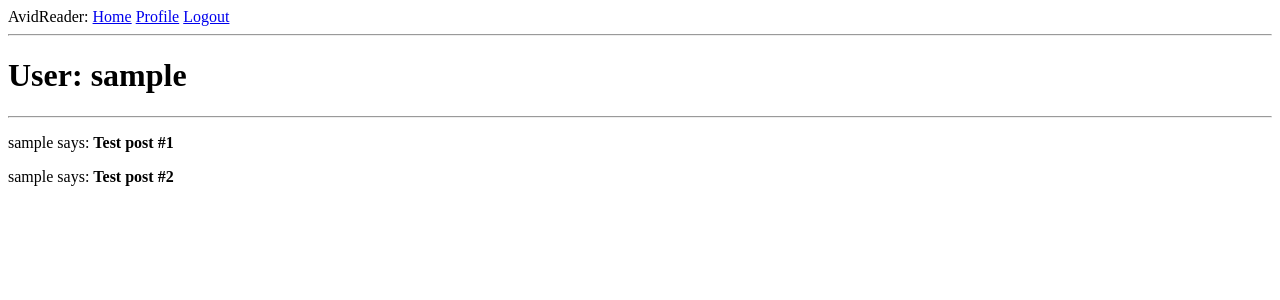
After one commit to ande3674/avidreader, a Flask app: a page that uses app/templates/base.html in a window 1280 px wide. The commit adds this page. Shown: the top 300 px of the page. Run offline with Flask 2, Linux system fonts and the light colour scheme; the visitor is signed in with stand-in values (Sample User, id 1); data comes from the database, SQL or seed files in the repository.

Commit message:
user profile

```diff
--- a/app/routes.py
+++ b/app/routes.py
@@ -8,7 +8,7 @@ from app.models import User
 
 @app.route('/')
 @app.route('/index')
-#@login_required
+@login_required
 def index():
     user = {'username': 'Alexis'}
     posts = [
@@ -61,3 +61,13 @@ def register():
         flash('Congratulations, you are now a registered user!')
         return redirect(url_for('login'))
     return render_template('register.html', title='Register', form=form)
+
+@app.route('/user/<username>')
+@login_required
+def user(username):
+    user = User.query.filter_by(username=username).first_or_404()
+    posts = [
+        {'author': user, 'body': 'Test post #1'},
+        {'author': user, 'body': 'Test post #2'}
+    ]
+    return render_template('user.html', user=user, posts=posts)
--- a/app/templates/base.html
+++ b/app/templates/base.html
@@ -17,6 +17,7 @@
         {% if current_user.is_anonymous %}
         <a href="{{ url_for('login') }}">Login</a>
         {% else %}
+        <a href="{{ url_for('user', username=current_user.username) }}">Profile</a>
         <a href="{{ url_for('logout') }}">Logout</a>
         {% endif %}
     </div>
--- /dev/null
+++ b/app/templates/user.html
@@ -0,0 +1,12 @@
+{% extends "base.html" %}
+
+{% block content %}
+
+        <h1>User: {{ user.username }}</h1>
+        <hr>
+
+        {% for post in posts %}
+        <div><p>{{ post.author.username }} says: <b>{{ post.body }}</b></p></div>
+        {% endfor %}
+
+{% endblock %}
```
